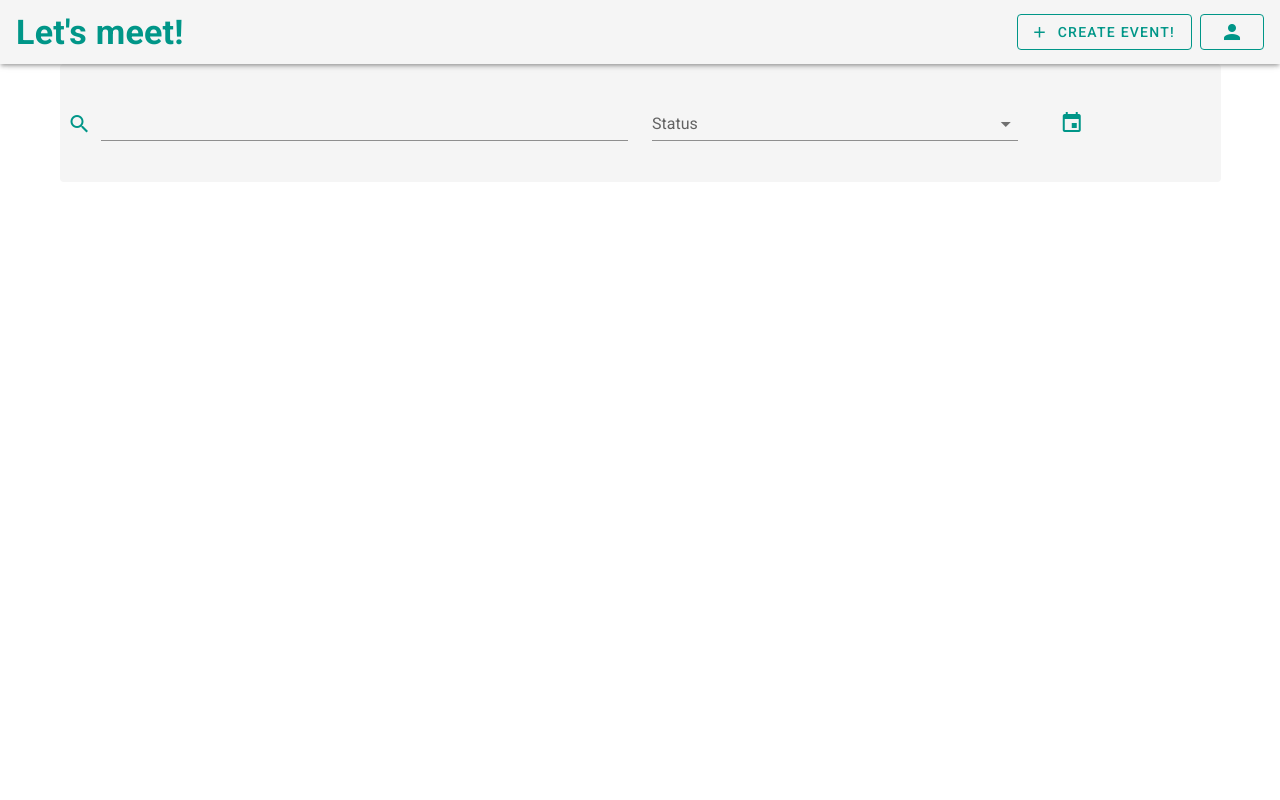
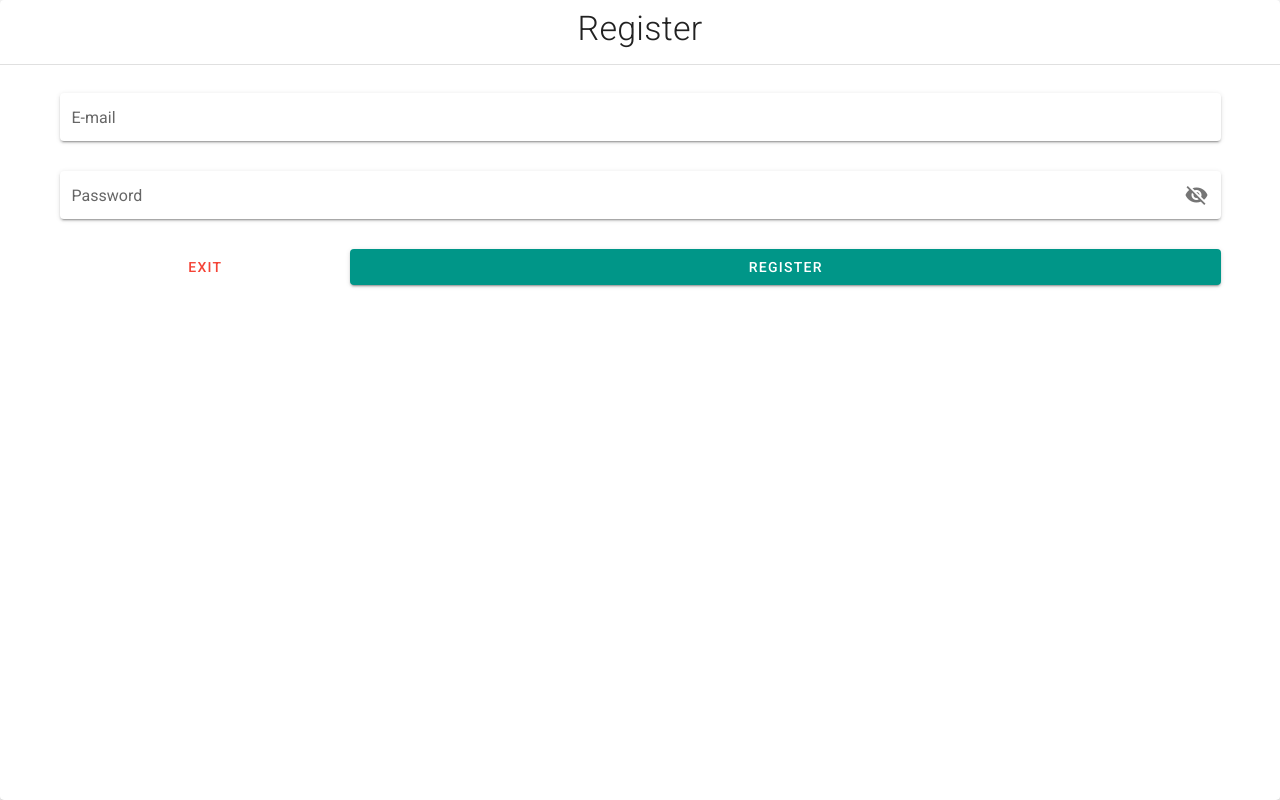
Before and after one commit to kammradt/lets-meet-client, a Vue app: page / in a window 1280 px wide. Built offline with nearby package versions, Linux system fonts and the light colour scheme; what vue-line-clamp would draw is missing.

Commit message:
:sparkles: Adding Register component and notifications

```diff
--- a/src/App.vue
+++ b/src/App.vue
@@ -1,19 +1,18 @@
 <template>
   <v-app>
-    <v-app-bar hide-on-scroll flat elevation="3" app>
-      <v-toolbar-title class="font-weight-bold display-1 primary--text">Let's meet!</v-toolbar-title>
+    <v-app-bar app elevation="3" flat hide-on-scroll>
+      <v-toolbar-title class="font-weight-bold display-1 primary--text"
+        >Let's meet!
+      </v-toolbar-title>
 
       <v-spacer></v-spacer>
 
-      <v-btn color="primary" outlined class="mx-2">
-        <v-icon left v-text="'mdi-plus'"/>
+      <v-btn class="mx-2" color="primary" outlined>
+        <v-icon left v-text="'mdi-plus'" />
         Create event!
       </v-btn>
 
-      <v-btn outlined color="primary">
-        <v-icon>mdi-account</v-icon>
-      </v-btn>
-
+      <Register />
     </v-app-bar>
 
     <v-content>
@@ -23,8 +22,11 @@
 </template>
 
 <script>
+import Register from "./modules/home/components/Register";
 
-  export default {
-    name: "App",
-  };
+export default {
+  name: "App",
+  components: { Register },
+  data: () => ({})
+};
 </script>
--- /dev/null
+++ b/src/modules/home/components/Register.vue
@@ -0,0 +1,53 @@
+<template>
+  <div>
+    <v-btn @click.stop="showDialog = true" color="primary" outlined>
+      <v-icon>mdi-account</v-icon>
+    </v-btn>
+    <v-dialog fullscreen hide-overlay transition="scale-transition" v-model="showDialog">
+      <v-card>
+        <div class="pt-2 display-1 font-weight-light text-center" v-text="'Register'"/>
+        <v-divider class="my-4"></v-divider>
+        <v-container>
+          <v-form>
+            <v-text-field label="E-mail" solo type="email" v-model="registerRequest.email"/>
+            <v-text-field :append-icon="showPassword ? 'mdi-eye' : 'mdi-eye-off'" :type="showPassword ? 'text' : 'password'"
+                          @click:append="showPassword = !showPassword"
+                          label="Password"
+                          solo
+                          v-model="registerRequest.password"/>
+            <v-row no-gutters>
+              <v-col cols="3">
+                <v-btn @click="showDialog = false" block color="red" text v-text="'Exit'"/>
+              </v-col>
+              <v-col cols="9">
+                <v-btn @click="callRegisterApi" block color="primary" v-text="'Register'"/>
+              </v-col>
+            </v-row>
+          </v-form>
+        </v-container>
+      </v-card>
+    </v-dialog>
+  </div>
+</template>
+<script>
+  import {register} from "../services/users-service"
+
+  export default {
+    name: 'Register',
+    data: () => ({
+      registerRequest: {
+        email: '',
+        password: '',
+      },
+      showDialog: true,
+      showPassword: false,
+    }),
+    methods: {
+      async callRegisterApi() {
+        await register(this.registerRequest)
+        this.showDialog = false
+      }
+    }
+
+  }
+</script>
--- /dev/null
+++ b/src/modules/home/services/users-service.js
@@ -0,0 +1,19 @@
+import {http} from '../../../plugins/axios'
+import {handleError} from "../../../plugins/notification";
+
+const USERS = '/users'
+
+const register = async ({email, password}) => {
+  try {
+    const response = await http.post(USERS, {
+      email, password
+    })
+    return response.data
+  } catch (err) {
+    handleError(err)
+  }
+}
+
+export {
+  register
+}
--- /dev/null
+++ b/src/plugins/notification.js
@@ -0,0 +1,36 @@
+import Toastify from 'toastify-js'
+import "toastify-js/src/toastify.css"
+import colors from "vuetify/lib/util/colors";
+
+
+const handleError = (err) => {
+  const message = err.response.data.message
+  if (!message) handleUnexpected()
+  Array.isArray(message) ? message.forEach(error) : error(message)
+}
+
+
+const handleUnexpected = () => {
+  error('Unexpected error. Get in touch with support.')
+}
+
+const success = (successMessage) => {
+  Toastify({
+    text: successMessage,
+    duration: 3000,
+    backgroundColor: `linear-gradient(to right, ${colors.teal.base}, ${colors.teal.darken1})`,
+  }).showToast()
+}
+
+const error = (errorMessage) => {
+  Toastify({
+    text: errorMessage,
+    duration: 3000,
+    backgroundColor: `linear-gradient(to right, ${colors.red.base}, ${colors.red.darken1})`,
+  }).showToast()
+}
+
+export {
+  handleError,
+  success
+}
```
